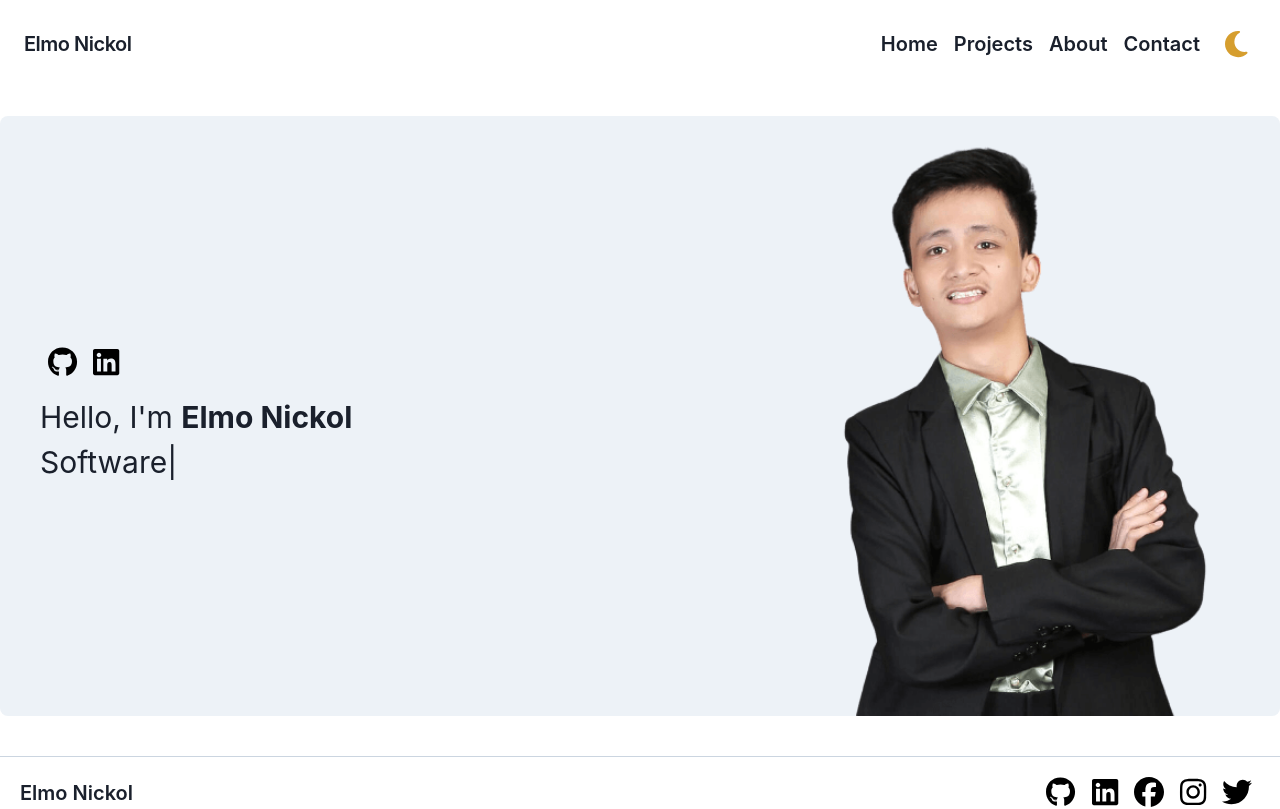
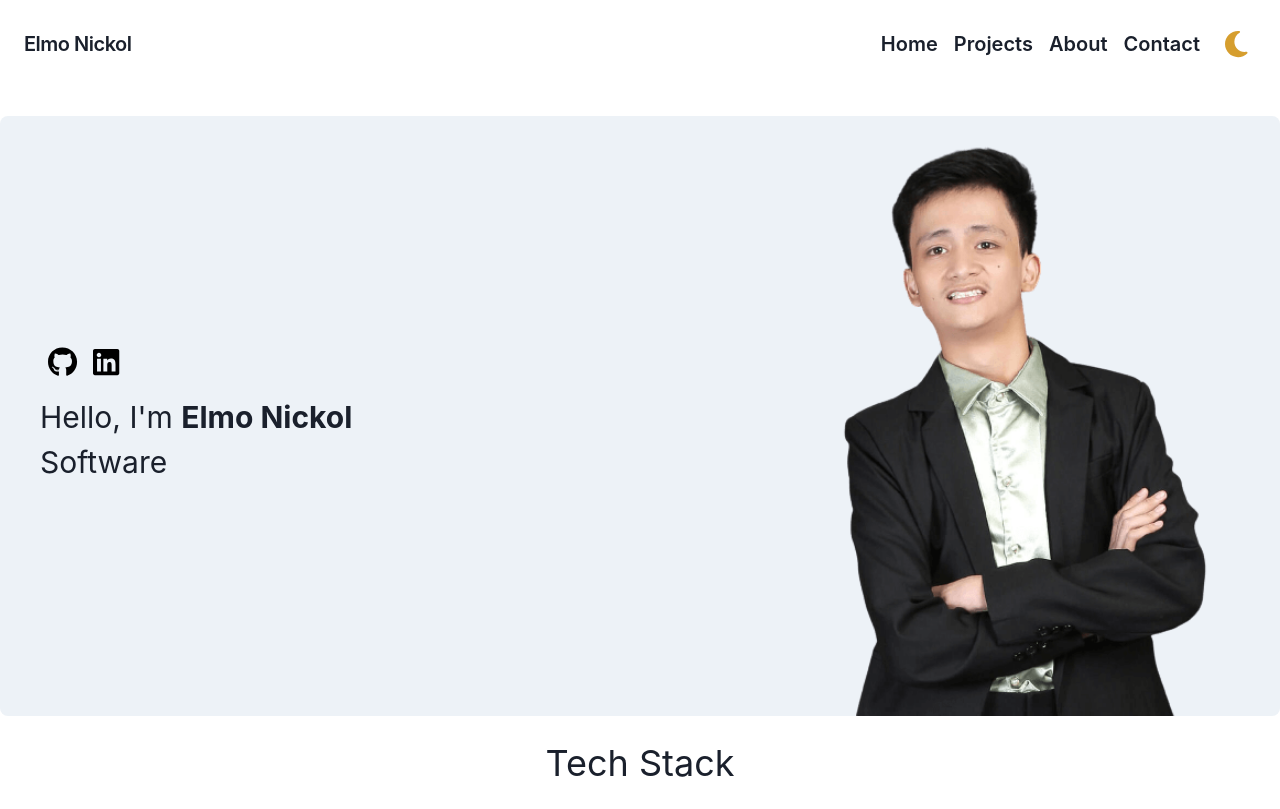
Before and after one commit to elmonickcool/my_portfolio, a Next.js app: page / in a window 1280 px wide. Shown: the top 809 px of the page. Built offline with nearby package versions, Linux system fonts and the light colour scheme.

Commit message:
add new section components

```diff
--- a/src/pages/index.js
+++ b/src/pages/index.js
@@ -1,9 +1,11 @@
 import Hero from "../components/sections/Hero"
+import Stacks from "../components/sections/Stacks"
 
 function HomePage() {
     return (
         <div>
             <Hero/>
+            <Stacks/>
         </div>
     )
 }
```
